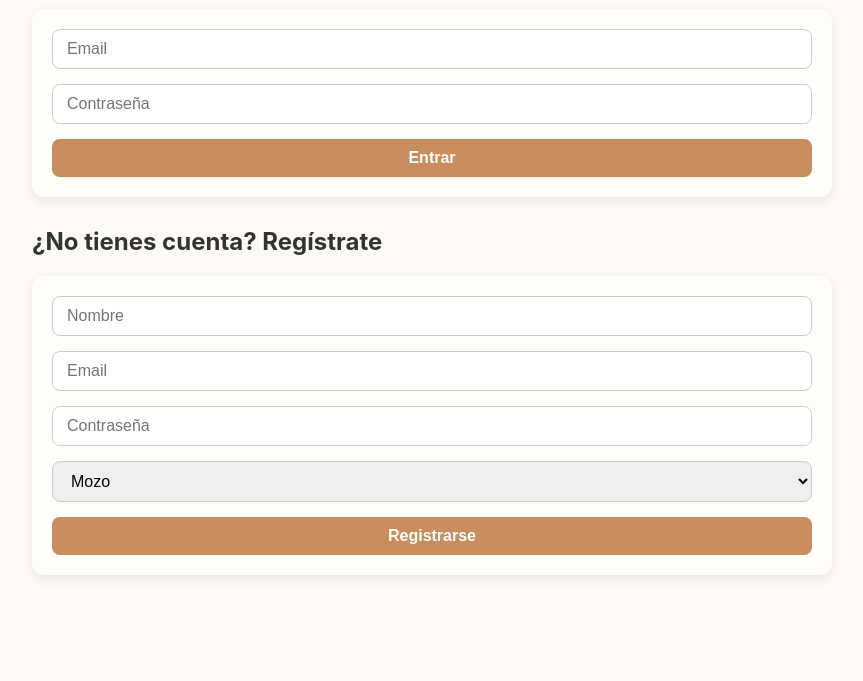
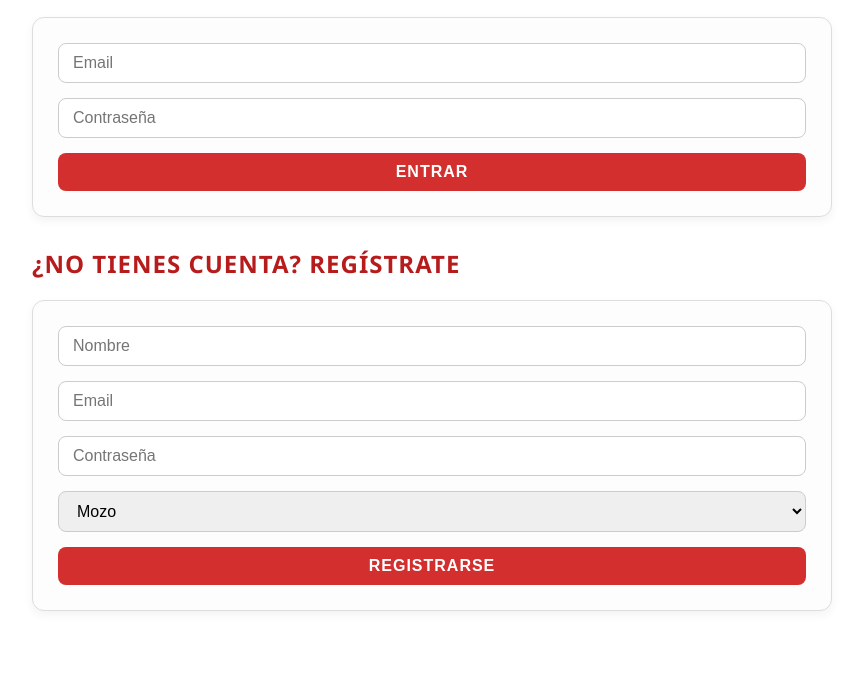
Before and after one commit to jclazarinos/meskita, a website: page public/index.html in a window 1280 px wide. Shown: the part 162-843 px from the top of the page, without its empty margins (208-1071 px from the left). Before the commit the page ends 807 px from the top, so only its background shows below. Drawn offline with Linux system fonts and the light colour scheme.

Commit message:
colores de la empresa

```diff
--- a/public/style.css
+++ b/public/style.css
@@ -1,10 +1,10 @@
 body {
-    font-family: 'Inter', sans-serif;
-    background-color: #fdf9f4;
+    font-family: 'Segoe UI', sans-serif;
+    background-color: #ffffff;
     padding: 40px;
     max-width: 800px;
     margin: auto;
-    color: #333;
+    color: #222;
   }
 
   form {
@@ -12,36 +12,39 @@ body {
     display: flex;
     flex-direction: column;
     gap: 15px;
-    background-color: #fffdf9;
-    padding: 20px;
+    background-color: #fdfdfd;
+    padding: 25px;
     border-radius: 12px;
-    box-shadow: 0 4px 12px rgba(0,0,0,0.08);
+    border: 1px solid #ddd;
+    box-shadow: 0 4px 10px rgba(0,0,0,0.05);
   }
 
   input, select, button {
     padding: 10px 14px;
     font-size: 1rem;
+    border-radius: 8px;
     border: 1px solid #ccc;
-    border-radius: 8px;
-    transition: border 0.2s ease, box-shadow 0.2s ease;
+    transition: all 0.2s ease;
   }
 
   input:focus, select:focus {
-    border-color: #c98c5c;
-    box-shadow: 0 0 4px rgba(201, 140, 92, 0.3);
+    border-color: #d32f2f;
+    box-shadow: 0 0 6px rgba(211, 47, 47, 0.4);
     outline: none;
   }
 
   button {
-    background-color: #c98c5c;
+    background-color: #d32f2f; /* Rojo restaurante */
     color: white;
     border: none;
     cursor: pointer;
-    font-weight: 600;
+    font-weight: bold;
+    text-transform: uppercase;
+    letter-spacing: 1px;
   }
 
   button:hover {
-    background-color: #b37647;
+    background-color: #b71c1c;
   }
 
   ul {
@@ -51,13 +54,22 @@ body {
   }
 
   li {
-    background: #fff;
+    background: #fafafa;
     border: 1px solid #eee;
-    border-radius: 10px;
+    border-left: 5px solid #d32f2f;
+    border-radius: 8px;
     margin-bottom: 12px;
-    padding: 12px 18px;
+    padding: 14px 18px;
     display: flex;
     justify-content: space-between;
     align-items: center;
     box-shadow: 0 2px 6px rgba(0,0,0,0.05);
+    color: #111;
   }
+
+  /* Opcional: títulos */
+  h2, h3 {
+    color: #b71c1c;
+    text-transform: uppercase;
+    letter-spacing: 1px;
+  }
```
Also changed, not shown: test.js (added, +15 -0 lines).
